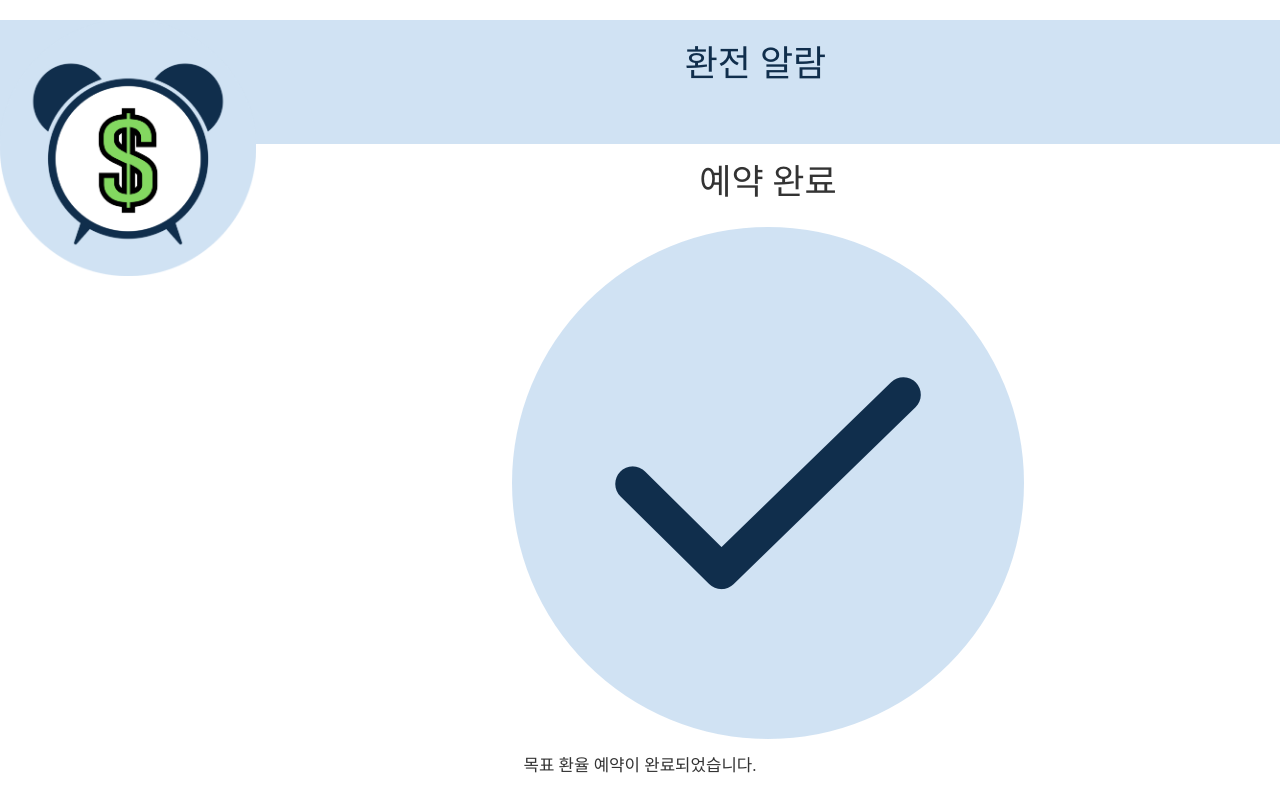
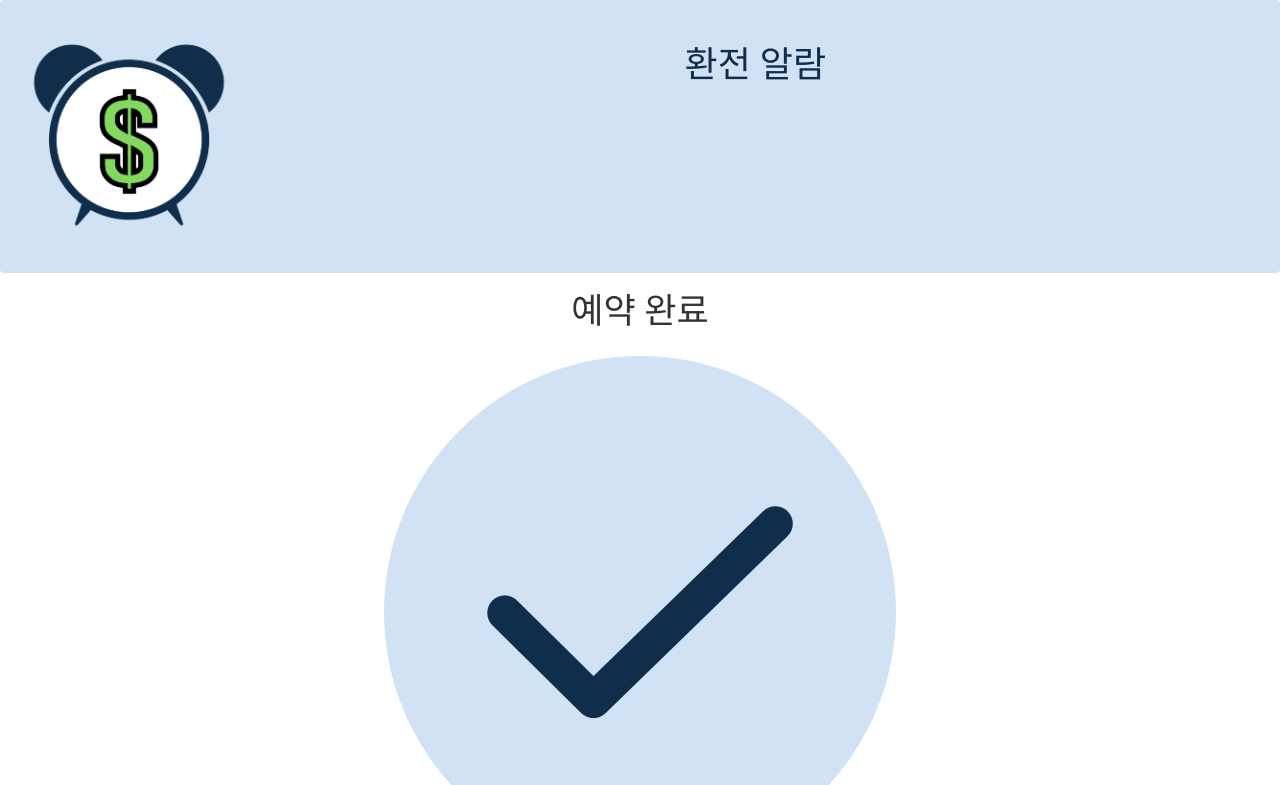
Before and after one commit to DoyoungEricaKim/whale_exchange, a browser extension: page whale_project/confirm.html in a window 1280 px wide. Shown: the top 785 px of the page. Drawn offline with Linux system fonts and the light colour scheme.

Commit message:
create result.css
make result.css

```diff
--- a/whale_project/confirm.html
+++ b/whale_project/confirm.html
@@ -11,10 +11,10 @@
   </head>
   <body>
     <header>
-      <div class="inner">
+      <nav class="navbar navbar-expand-lg fixed-top navbar-dark bg-dark">
         <img id="logo" src="img/logo.png" alt="logo" >
         <h1 class="masthead">환전 알람</h1>
-      </div>
+      </nav>
 
     </header>
     <article>
--- a/whale_project/css/confirm.css
+++ b/whale_project/css/confirm.css
@@ -39,7 +39,8 @@ body {
   height: 100%;
   float:left;
 }
-.inner {
+nav {
   border-bottom: 1em solid #D0E2F3;
   background-color: #D0E2F3;
+
 }
```
Also changed, not shown: whale_project/css/result.css (added), whale_project/manifest.json.
